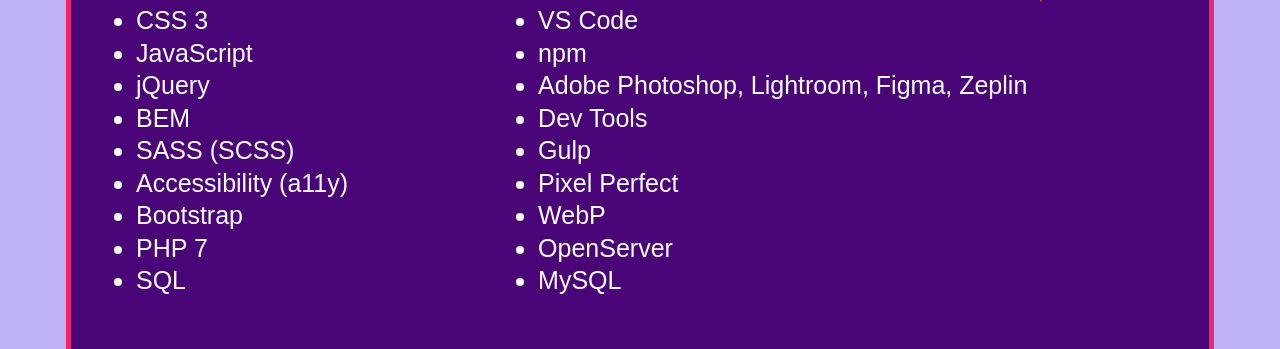
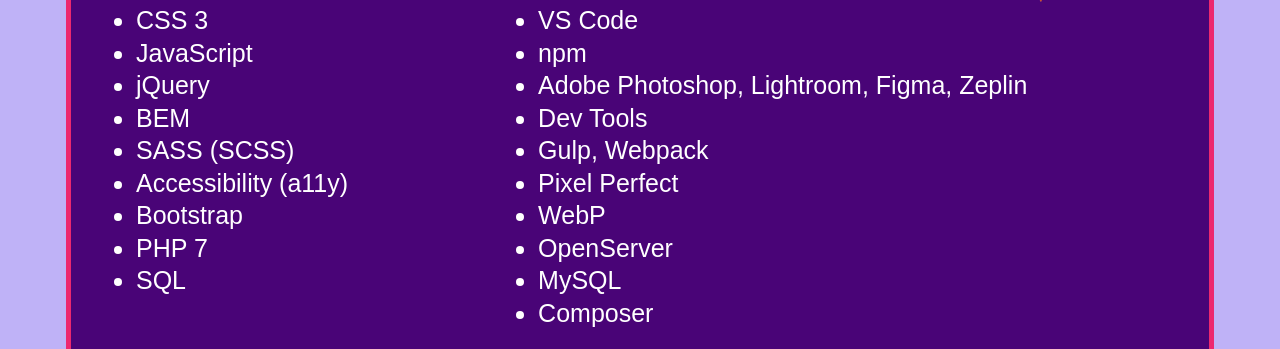
Before and after one commit to Ramitsan/CV, a plain HTML site: page index.html in a window 1280 px wide. Shown: the part 980-1329 px from the top of the page. Drawn offline with nearby package versions, Linux system fonts and the light colour scheme.

Commit message:
add tools

```diff
--- a/index.html
+++ b/index.html
@@ -81,11 +81,12 @@
             <li class="tools__item">npm</li>
             <li class="tools__item">Adobe Photoshop, Lightroom, Figma, Zeplin</li>
             <li class="tools__item">Dev Tools</li>
-            <li class="tools__item">Gulp</li>
+            <li class="tools__item">Gulp, Webpack</li>
             <li class="tools__item">Pixel Perfect</li>
             <li class="tools__item">WebP</li>
             <li class="tools__item">OpenServer</li>
             <li class="tools__item">MySQL</li>
+            <li class="tools__item">Composer</li>
           </ul>
         </section>
       </div>
@@ -258,7 +259,7 @@
             <li class="courses__item">HTML Academy. Professional JavaScript, level 1 - 2019</li>
             <li class="courses__item">HTML Academy. JavaScript. Professional development of web interfaces - 2020</li>
             <li class="courses__item">Rolling Scopes School. JavaScript/Front-end, level 1 - 2020</li>
-            <li class="courses__item">HTML Academy. PHP. Professional web development (in progress) - 2021</li>
+            <li class="courses__item">HTML Academy. PHP. Professional web development - 2021</li>
           </ul>
         </div>
 
```
